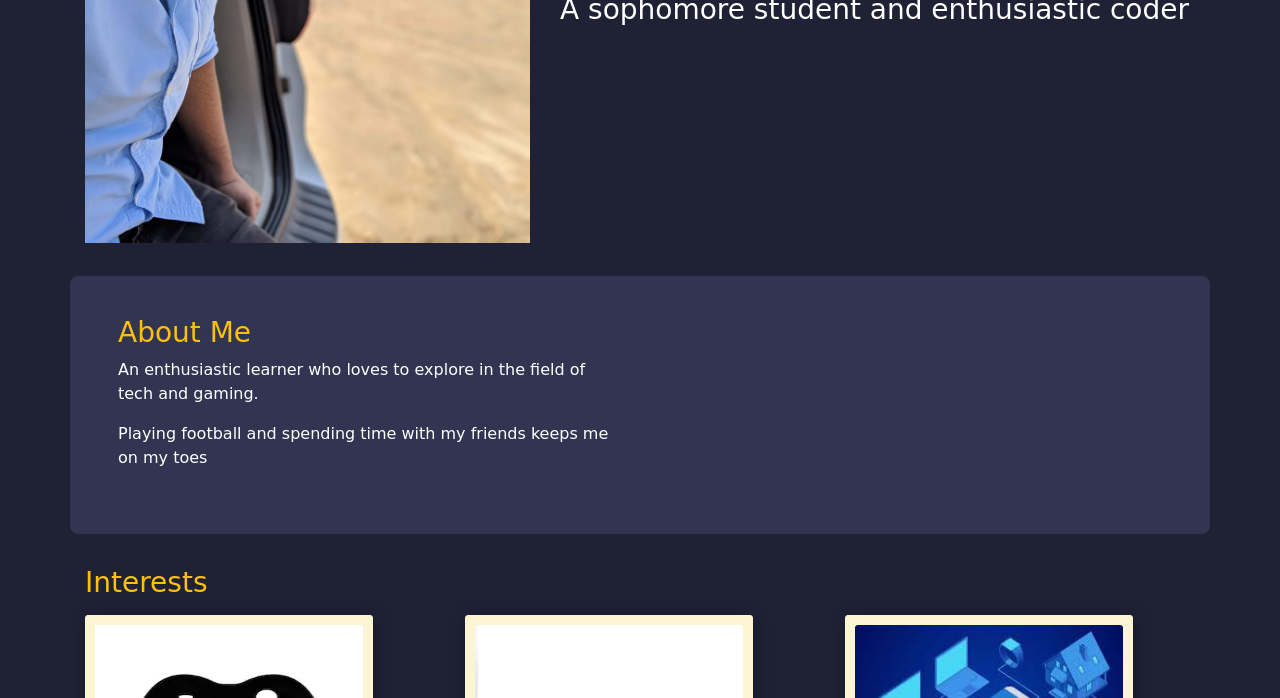
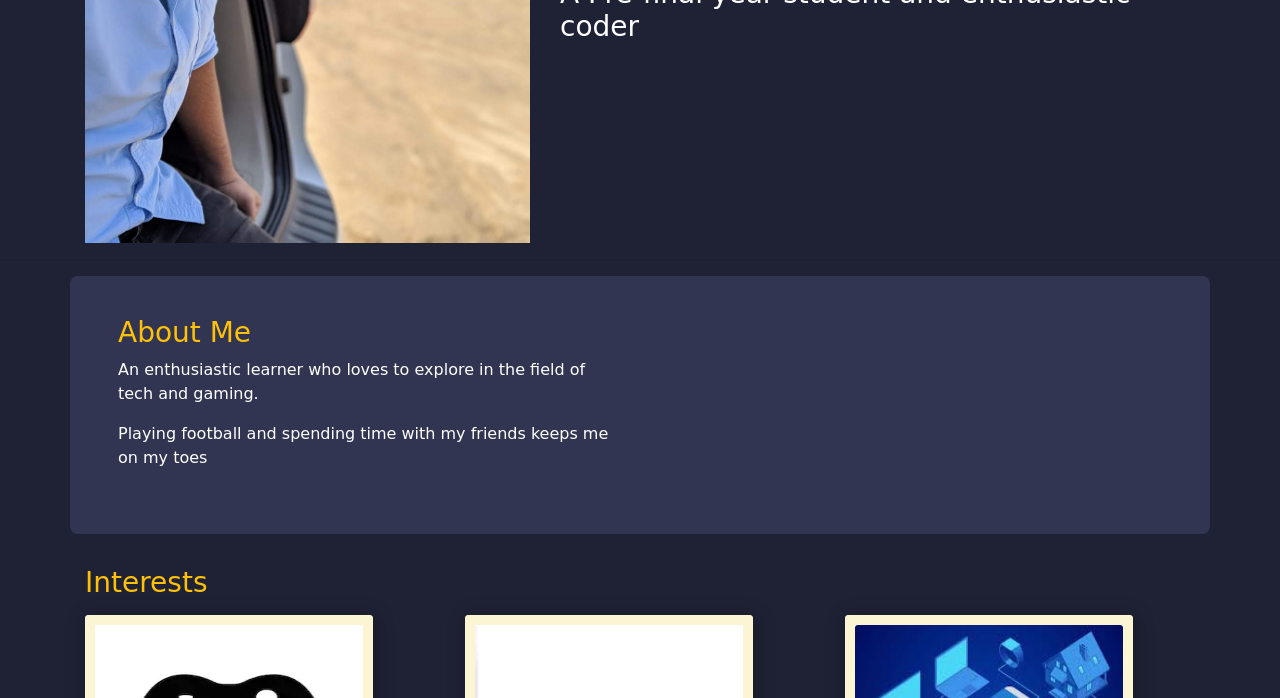
Before and after one commit to Benhur-112/BenhurEdmond, a plain HTML site: page index.html in a window 1280 px wide. Shown: the part 402-1100 px from the top of the page. Drawn offline with nearby package versions, Linux system fonts and the light colour scheme; a web font is replaced by a local one.

Commit message:
minor changes

```diff
--- a/index.html
+++ b/index.html
@@ -68,7 +68,7 @@
     <div class="col-md-7 pt-5">
       <h5 class="text-white">Hey there, I'm</h5>
       <h1 class="text-success">Benhur Edmond Hilary</h1>
-      <h3 class="text-white">A sophomore student and enthusiastic coder
+      <h3 class="text-white">A Pre-final year student and enthusiastic coder
       </h3>
        </div>
         </div>
```
